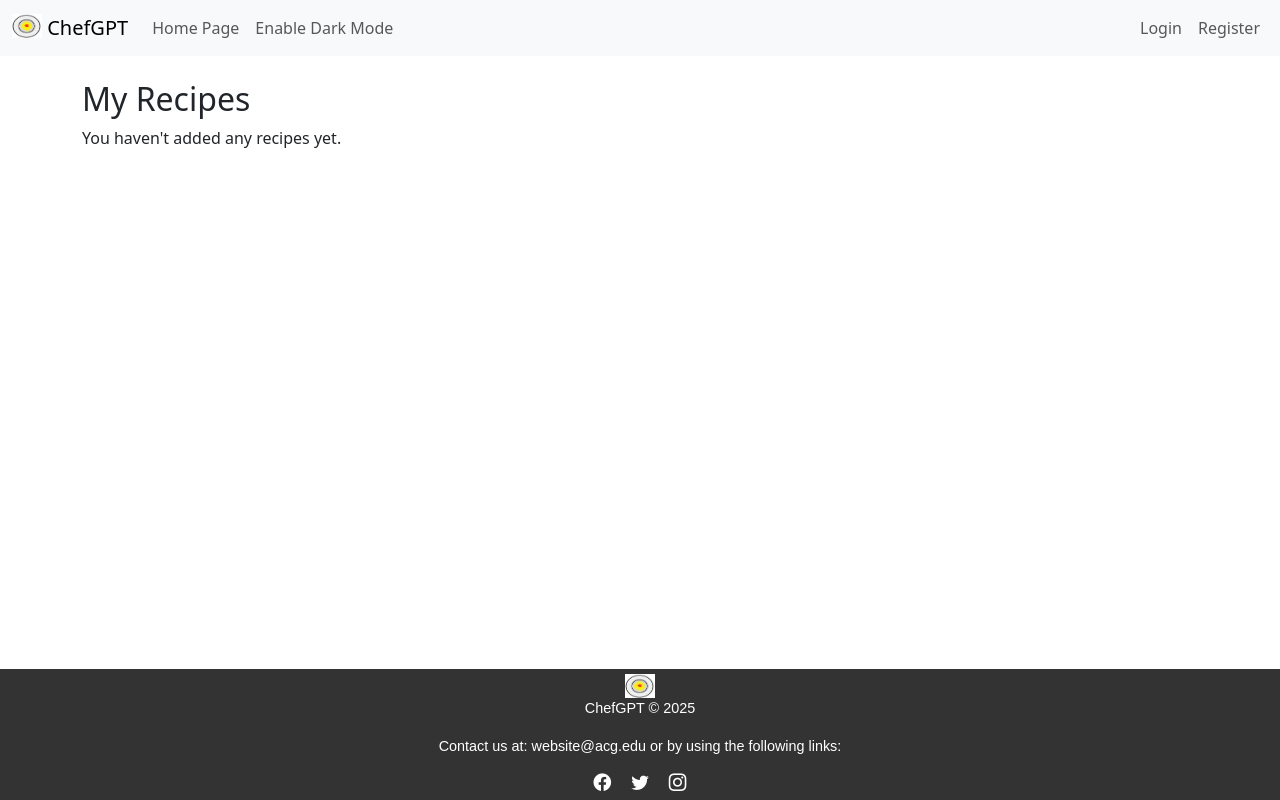
After one commit to JohnDimitriad/Capstone-Project, a Django app: template CapstoneProject/home/templates/home/my_recipes.html in a window 1280 px wide. The commit adds this page. Run offline with Django 4.2, Linux system fonts and the light colour scheme; the template is opened without the code that fills it, so the values that code supplies are empty; some libraries are stand-ins or nearby versions.

Commit message:
added my recipes tab for logged in users

```diff
--- a/CapstoneProject/home/templates/home/index.html
+++ b/CapstoneProject/home/templates/home/index.html
@@ -47,6 +47,9 @@
                 </ul>
                 {% if user.is_authenticated %}
                 <ul class="navbar-nav">
+                    <li class="nav-item">
+                        <a class="nav-link" href="{% url 'home:my_recipes' %}">My Recipes</a>
+                    </li>
                     <li class="nav-item">
                         <a class="nav-link" href="{% url 'home:add_recipe' %}">Add a Recipe</a>
                     </li>
--- /dev/null
+++ b/CapstoneProject/home/templates/home/my_recipes.html
@@ -0,0 +1,123 @@
+{% load static %}
+
+<html lang="en">
+<head>
+    <meta name="description" content="My Recipes"/>
+    <meta http-equiv="Author" content="Ioannis Iason Dimitriadis"/>
+    <title>My Recipes</title>
+    <link rel="icon" href="{% static 'CapstoneProject/images/logo.png' %}" type="image/png">
+
+    <!-- CSS -->
+    <link rel="stylesheet" href="https://cdn.jsdelivr.net/npm/bootstrap-icons@1.3.0/font/bootstrap-icons.css">
+    <link href="{% static 'CapstoneProject/css/styles.css' %}" type="text/css" rel="stylesheet">
+
+    <!-- Bootstrap -->
+    <link href="https://cdn.jsdelivr.net/npm/bootstrap@5.3.3/dist/css/bootstrap.min.css" rel="stylesheet" integrity="sha384-QWTKZyjpPEjISv5WaRU9OFeRpok6YctnYmDr5pNlyT2bRjXh0JMhjY6hW+ALEwIH" crossorigin="anonymous">
+    <script src="https://cdn.jsdelivr.net/npm/bootstrap@5.3.3/dist/js/bootstrap.bundle.min.js" integrity="sha384-YvpcrYf0tY3lHB60NNkmXc5s9fDVZLESaAA55NDzOxhy9GkcIdslK1eN7N6jIeHz" crossorigin="anonymous"></script>
+
+    <!-- JavaScript -->
+    <script src="{% static 'CapstoneProject/javascript/darkmode.js' %}" defer></script>
+    <script src="{% static 'CapstoneProject/javascript/ingredients.js' %}" defer></script>
+    <script src="{% static 'CapstoneProject/javascript/chefgpt.js' %}" defer></script>
+    <script src="{% static 'CapstoneProject/javascript/load_recipes.js' %}" defer></script>
+
+
+    <!-- jQuery -->
+    <script src="https://code.jquery.com/jquery-3.6.0.min.js"></script>
+</head>
+<body>
+    <!-- Navigation -->
+    <nav class="navbar navbar-expand-lg bg-body-tertiary sticky-top">
+        <div class="container-fluid">
+            <a class="navbar-brand" href="{% url 'home:index' %}">
+                <img src="{% static 'CapstoneProject/images/logo.png' %}" alt="Logo" width="30" height="24" class="d-inline-block align-text-top">
+                ChefGPT
+            </a>
+            <button class="navbar-toggler" type="button" data-bs-toggle="collapse" data-bs-target="#navbarNavDropdown" aria-controls="navbarNavDropdown" aria-expanded="false" aria-label="Toggle navigation">
+                <span class="navbar-toggler-icon"></span>
+            </button>
+            <div class="collapse navbar-collapse" id="navbarNavDropdown">
+                <ul class="navbar-nav me-auto">
+                    <li class="nav-item">
+                        <a class="nav-link" href="{% url 'home:index' %}">Home Page</a>
+                    </li>
+                    <li class="nav-item">
+                        <button id="dark-mode-toggle" class="btn btn-outline-secondary nav-link">Enable Dark Mode</button>
+                    </li>
+                </ul>
+                {% if user.is_authenticated %}
+                <ul class="navbar-nav">
+                    <li class="nav-item">
+                        <a class="nav-link" href="{% url 'home:my_recipes' %}">My Recipes</a>
+                    </li>
+                    <li class="nav-item">
+                        <a class="nav-link" href="{% url 'home:add_recipe' %}">Add a Recipe</a>
+                    </li>
+                    <!-- If user is logged in, show "View Profile" and hide login/register -->
+                    <li class="nav-item">
+                        <a class="nav-link" href="{% url 'home:profile' %}">View Profile</a>
+                    </li>
+                    <li class="nav-item">
+                        <a class="nav-link" href="{% url 'home:logout' %}">Logout</a>
+                    </li>
+                {% endif %}
+                {% if not user.is_authenticated %}
+                <ul class="navbar-nav">
+                    <!-- If user is not logged in, show "Login" and "Register" -->
+                    <li class="nav-item">
+                        <a class="nav-link" href="{% url 'home:login' %}">Login</a>
+                    </li>
+                    <li class="nav-item">
+                        <a class="nav-link" href="{% url 'home:register' %}">Register</a>
+                    </li>
+                </ul>
+                {% endif %}
+            </div>
+        </div>
+    </nav>
+
+    <div class="container mt-4">
+        <h2>My Recipes</h2>
+        <div class="row">
+
+            {% if recipes %}
+                {% for recipe in recipes %}
+                <div class="col-md-4 mb-4">
+                    <div class="card shadow-sm h-100">
+
+                        {% if recipe.image %}
+                            <img src="{{ recipe.image.url }}" class="card-img-top" alt="{{ recipe.name }}">
+                        {% endif %}
+
+                        <div class="card-body">
+                            <h5 class="card-title">{{ recipe.name }}</h5>
+                            <p class="card-text">{{ recipe.description|truncatechars:100 }}</p>
+
+                            <a href="{% url 'recipe_detail' recipe.id %}" class="btn btn-primary">
+                                View Recipe
+                            </a>
+                        </div>
+
+                    </div>
+                </div>
+                {% endfor %}
+            {% else %}
+                <p>You haven't added any recipes yet.</p>
+            {% endif %}
+
+        </div>
+    </div>
+
+    <!-- Footer -->
+    <footer class="footer">
+        <img src="{% static 'CapstoneProject/images/logo.png' %}" alt="Logo" width="30" height="24" class="d-inline-block align-text-top">
+        <p>ChefGPT © 2025</p>
+        <div class="social-media">
+            <p>Contact us at: website@acg.edu or by using the following links:</p>
+            <a href="https://www.facebook.com" target="_blank"><i class="bi bi-facebook"></i></a>
+            <a href="https://www.twitter.com" target="_blank"><i class="bi bi-twitter"></i></a>
+            <a href="https://www.instagram.com" target="_blank"><i class="bi bi-instagram"></i></a>
+        </div>
+    </footer>
+</body>
+</html>
--- a/CapstoneProject/home/templates/home/recipe.html
+++ b/CapstoneProject/home/templates/home/recipe.html
@@ -45,6 +45,9 @@
                 </ul>
                 {% if user.is_authenticated %}
                 <ul class="navbar-nav">
+                    <li class="nav-item">
+                        <a class="nav-link" href="{% url 'home:my_recipes' %}">My Recipes</a>
+                    </li>
                     <li class="nav-item">
                         <a class="nav-link" href="{% url 'home:add_recipe' %}">Add a Recipe</a>
                     </li>
--- a/CapstoneProject/home/urls.py
+++ b/CapstoneProject/home/urls.py
@@ -15,5 +15,6 @@ urlpatterns = [
     path('profile/edit/', views.edit_profile, name='edit_profile'),
     path('logout/', views.logout_view, name='logout'),
     path('load_recipes/', views.load_recipes, name='load_recipes'),  # AJAX route
-    path("filter_recipes_by_ingredient/", views.filter_recipes_by_ingredient, name="filter_recipes_by_ingredient")
+    path("filter_recipes_by_ingredient/", views.filter_recipes_by_ingredient, name="filter_recipes_by_ingredient"),
+    path('my_recipes/', views.my_recipes, name='my_recipes')
 ]
```
Also changed, not shown: CapstoneProject/home/views.py (+8 -0 lines).
